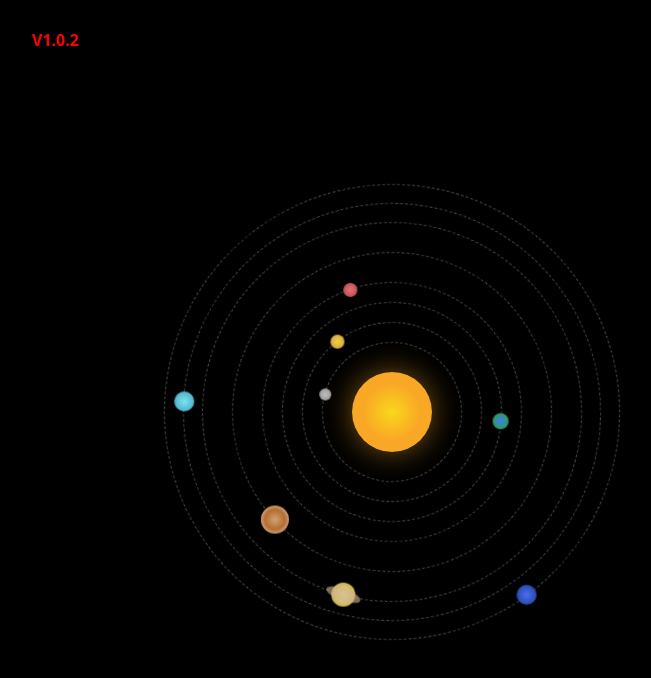
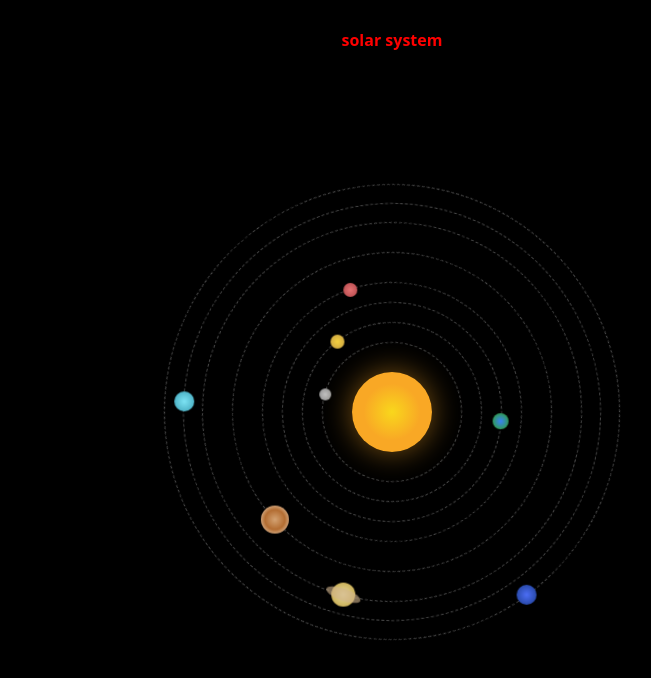
Before and after one commit to long2348/full-combo-cicd, a React (Vite) app in the folder FE/my-app/: page / in a window 1280 px wide. Shown: the top 678 px of the page, without its empty margins (248-899 px from the left). Built offline with nearby package versions, Linux system fonts and the light colour scheme.

Commit message:
update h4 title

```diff
--- a/FE/my-app/src/App.css
+++ b/FE/my-app/src/App.css
@@ -4,8 +4,9 @@
   box-sizing: border-box;
 }
 
-.h4{
-  color: red;
+.h4-solar-title{
+    color: red;
+    text-align: center;
 }
 
 body {
--- a/FE/my-app/src/App.jsx
+++ b/FE/my-app/src/App.jsx
@@ -4,7 +4,7 @@ import './App.css';
 function App() {
   return (
     <>
-    <h4 className='h4'>V1.0.2</h4>
+    <h4 className='h4-solar-title'>solar system</h4>
       <div className="solar-system">
         <div className="sun-container">
           <div className="sun"></div>
```
